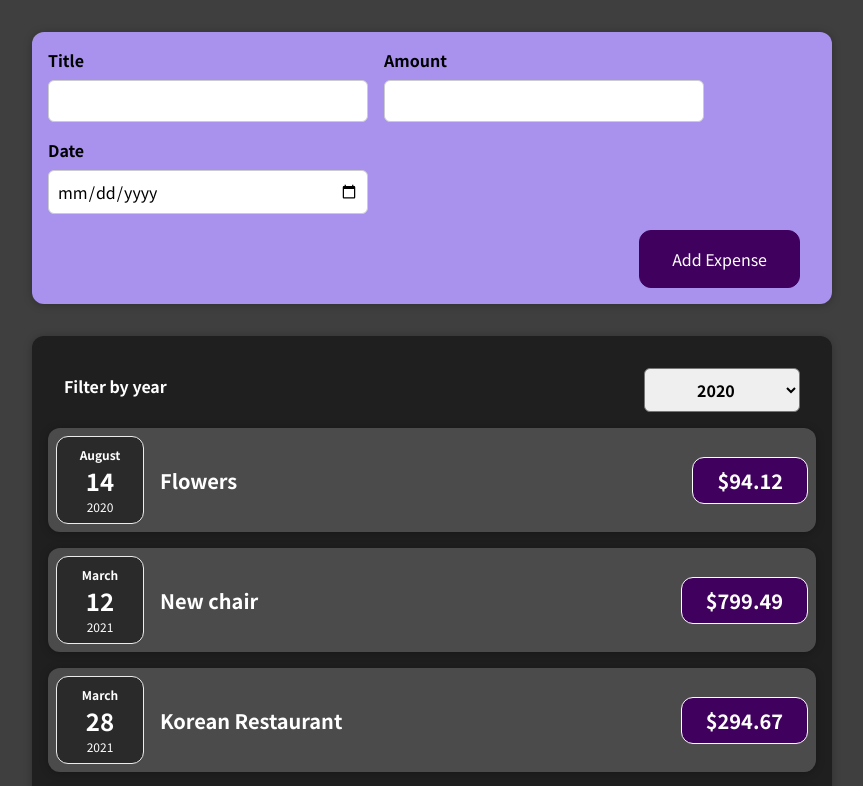
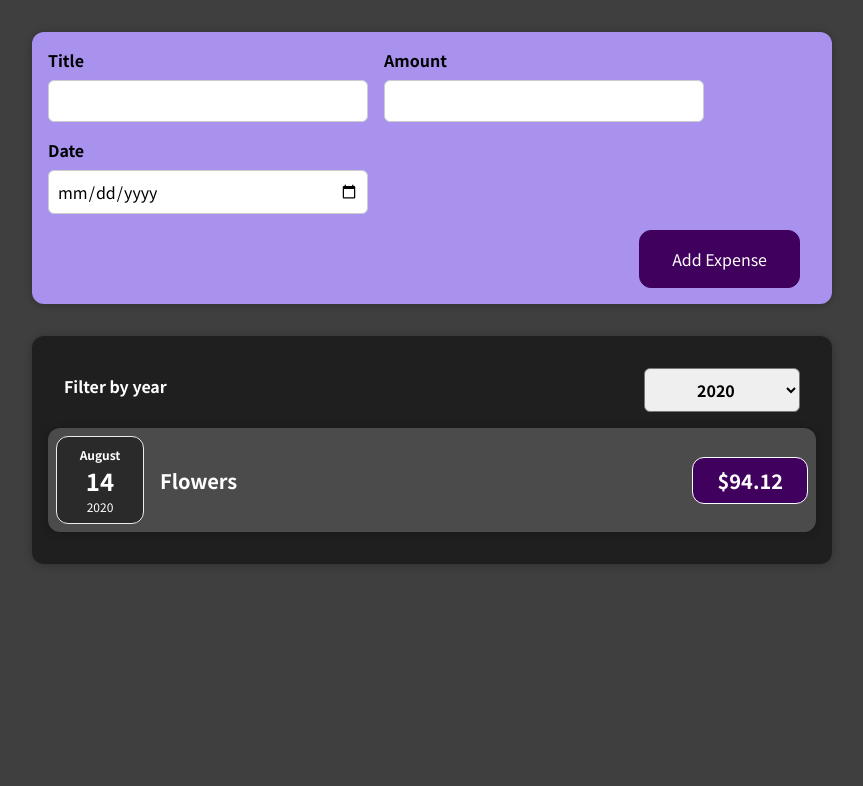
Before and after one commit to Kim-Jeongyoung/expense-tracker-react, a React (Create React App) app: page / in a window 1280 px wide. Shown: the top 786 px of the page, without its empty margins (208-1071 px from the left). Built offline with nearby package versions, Linux system fonts and the light colour scheme.

Commit message:
# Assignment 3

```diff
--- a/src/components/Expenses/Expenses.js
+++ b/src/components/Expenses/Expenses.js
@@ -10,6 +10,10 @@
   const filterChangeHandler = (selectedYear) => {
     setFilteredYear(selectedYear);
   };
+  // # Assignment 3
+  const filteredExpenses = props.items.filter((expense) => {
+    return expense.date.getFullYear().toString() === filteredYear;
+  });
 
   return (
     <div>
@@ -18,8 +22,8 @@
           selected={filteredYear}
           onChangeFilter={filterChangeHandler}
         />
-        {/* need to add key: mapping out list of items /excute dynamic expression in our JSX*/}
-        {props.items.map((expense) => (
+        {/* #3 Assignment */}
+        {filteredExpenses.map((expense) => (
           <ExpenseItem
             key={expense.id}
             title={expense.title}
```
